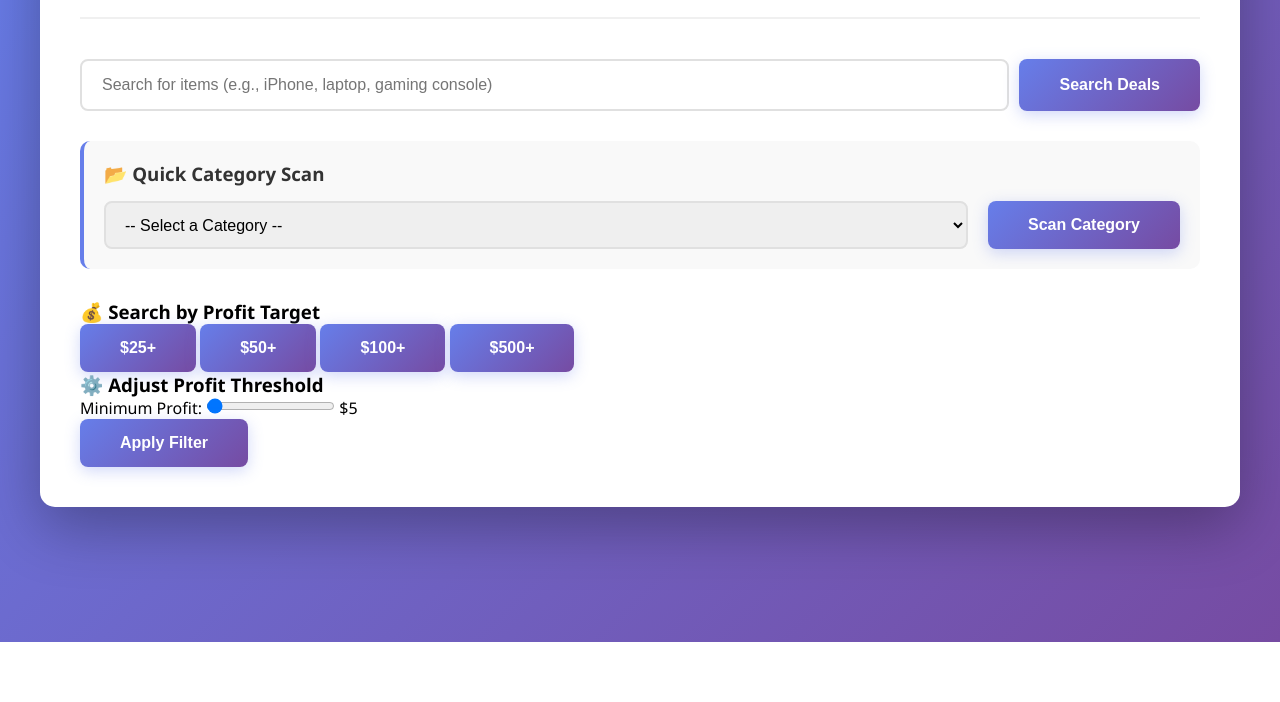
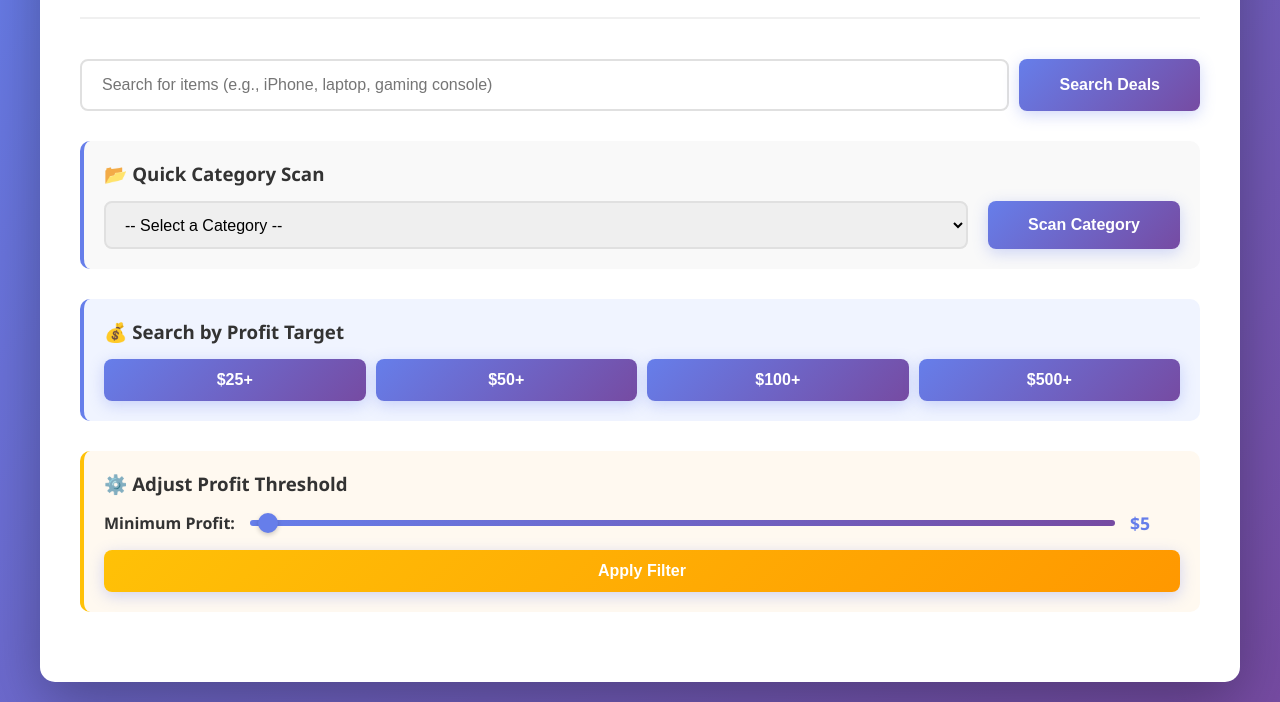
Before and after one commit to nerfspace/Auction-scraper, a website: page public/index.html in a window 1280 px wide. Shown: the part 158-860 px from the top of the page. Before the commit the page ends 800 px from the top, so only its background shows below. Drawn offline with Linux system fonts and the light colour scheme.

Commit message:
Add styles for profit filter and margin adjuster

```diff
--- a/public/styles.css
+++ b/public/styles.css
@@ -229,3 +229,133 @@ tbody tr:nth-child(even) {
     display: flex;
     gap: 10px;
 }
+.profit-filter {
+    background: #f0f4ff;
+    padding: 20px;
+    border-radius: 10px;
+    margin-bottom: 30px;
+    border-left: 4px solid #667eea;
+}
+
+.profit-filter h3 {
+    margin-bottom: 15px;
+    color: #333;
+}
+
+.profit-buttons {
+    display: grid;
+    grid-template-columns: repeat(auto-fit, minmax(100px, 1fr));
+    gap: 10px;
+}
+
+.profit-btn {
+    padding: 12px 20px;
+    background: linear-gradient(135deg, #667eea 0%, #764ba2 100%);
+    color: white;
+    border: none;
+    border-radius: 8px;
+    font-weight: 600;
+    cursor: pointer;
+    transition: all 0.3s ease;
+}
+
+.profit-btn:hover {
+    transform: translateY(-2px);
+    box-shadow: 0 6px 20px rgba(102, 126, 234, 0.4);
+}
+
+.margin-adjuster {
+    background: #fff9f0;
+    padding: 20px;
+    border-radius: 10px;
+    margin-bottom: 30px;
+    border-left: 4px solid #ffc107;
+}
+
+.margin-adjuster h3 {
+    margin-bottom: 15px;
+    color: #333;
+}
+
+.slider-container {
+    display: flex;
+    align-items: center;
+    gap: 15px;
+    margin-bottom: 15px;
+}
+
+.slider-container label {
+    font-weight: 600;
+    color: #333;
+    min-width: 120px;
+}
+
+#profitSlider {
+    flex: 1;
+    min-width: 200px;
+    height: 6px;
+    border-radius: 5px;
+    background: linear-gradient(to right, #667eea, #764ba2);
+    outline: none;
+    -webkit-appearance: none;
+}
+
+#profitSlider::-webkit-slider-thumb {
+    -webkit-appearance: none;
+    appearance: none;
+    width: 20px;
+    height: 20px;
+    border-radius: 50%;
+    background: #667eea;
+    cursor: pointer;
+    box-shadow: 0 2px 5px rgba(0,0,0,0.2);
+}
+
+#profitSlider::-moz-range-thumb {
+    width: 20px;
+    height: 20px;
+    border-radius: 50%;
+    background: #667eea;
+    cursor: pointer;
+    border: none;
+    box-shadow: 0 2px 5px rgba(0,0,0,0.2);
+}
+
+#profitValue {
+    font-weight: 700;
+    color: #667eea;
+    font-size: 1.1em;
+    min-width: 50px;
+}
+
+.margin-adjuster button {
+    width: 100%;
+    padding: 12px;
+    background: linear-gradient(135deg, #ffc107 0%, #ff9800 100%);
+    color: white;
+    border: none;
+    border-radius: 8px;
+    font-weight: 600;
+    cursor: pointer;
+    transition: all 0.3s ease;
+}
+
+.margin-adjuster button:hover {
+    transform: translateY(-2px);
+    box-shadow: 0 6px 20px rgba(255, 152, 0, 0.4);
+}
+
+@media (max-width: 768px) {
+    .profit-buttons {
+        grid-template-columns: repeat(2, 1fr);
+    }
+
+    .slider-container {
+        flex-direction: column;
+        align-items: flex-start;
+    }
+
+    #profitSlider {
+        width: 100%;
+    }
+}
```
